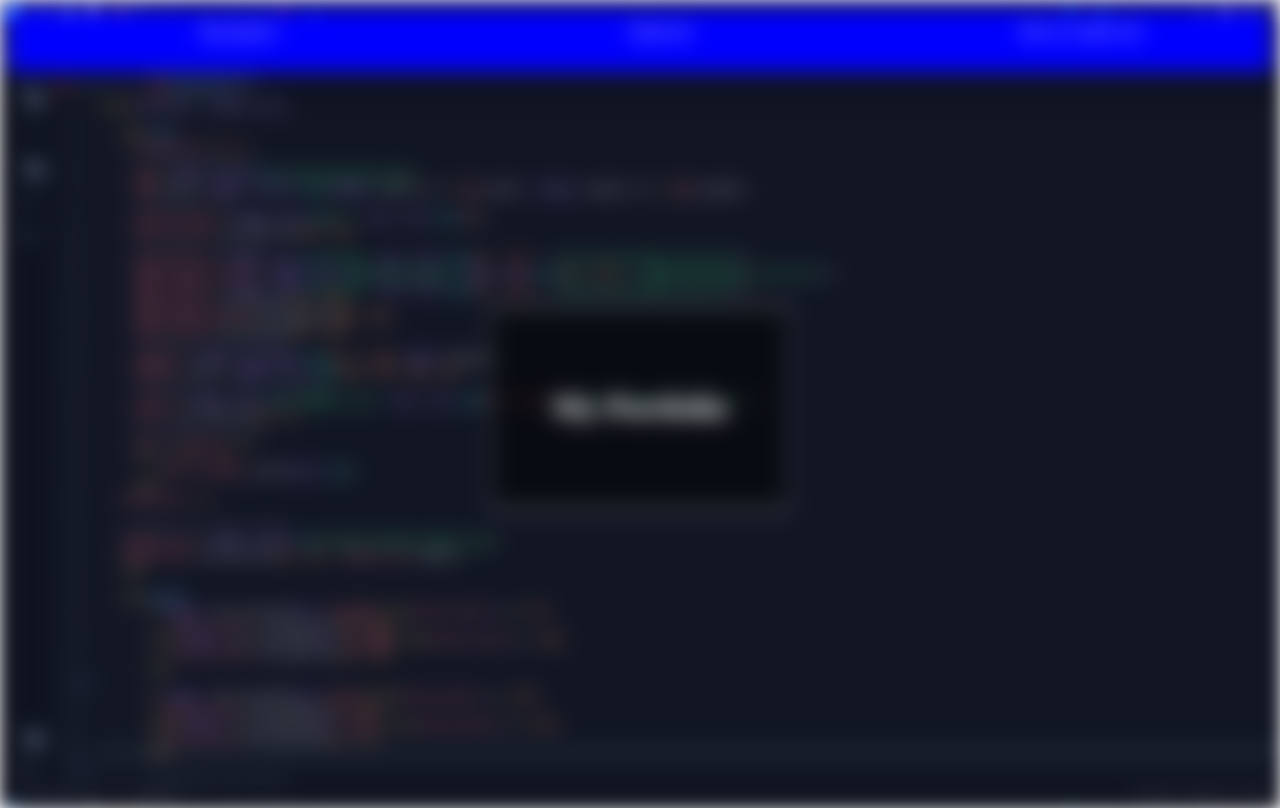
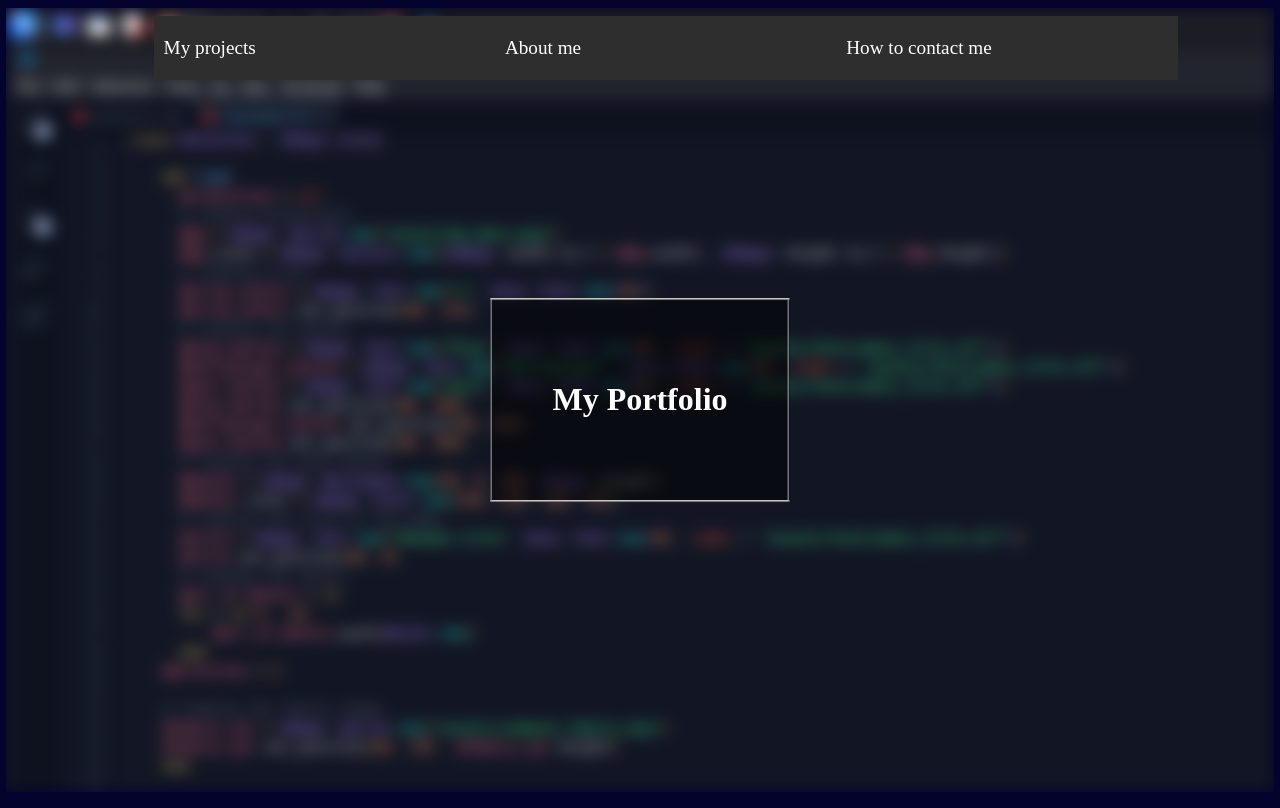
Before and after one commit to deadpanda-c/about_me, a website: page index.html in a window 1280 px wide. Drawn offline with Linux system fonts and the light colour scheme.

Commit message:
push the intro page

```diff
--- a/index.html
+++ b/index.html
@@ -5,28 +5,18 @@
     <meta charset="UTF-8">
     <meta http-equiv="X-UA-Compatible" content="IE=edge">
     <meta name="viewport" content="width=device-width, initial-scale=1.0">
-    <title>Document</title>
+    <title>Mon portfolio</title>
 </head>
 <body>
-    <!-- <figure class="first_circle"></figure> -->
-
     <div id="img-bg"></div>
-
     <header id="header">
         <nav>
             <ul id="mainul">
-                <li class="source"><a href="/my_projects">My projects</a>
-                    <ul class="menu_deroulant">
-                        <li class="elem">ELEM</li>
-                        <li class="elem">ELEM</li>
-                        <li class="elem">ELEM</li>
-                    </ul>
-                </li>
+                <li class="source"><a href="/my_projects">My projects</a></li>
                 <li class="source"><a href="/about_me">About me</a></li>
                 <li class="source"><a href="/contact_me">How to contact me</a></li>
             </ul>
         </nav>
-
         <div class="title">
             <h1>My Portfolio</h1>
         </div>
--- a/public/css/styles.css
+++ b/public/css/styles.css
@@ -1,49 +1,19 @@
 html, body {
-    height: 100%;
+    height: 99%;
+    width: 99.5%;
     overflow: hidden;
-    /* background-color: #535353; */
-    background-image: url('../assets/bg.png');
-    background-size: cover;
-    background-position: left top;
-    filter: blur(8px);
+    background: #04032d;
+    margin-right: auto;
+    margin-left: auto;
 }
 
-/* Figure */
-
-.first_circle, .second_circle {
-    display: block;
-    background-color: #fff;
-    border-radius: 50%;
-    height: 20px;
-    width: 20px;
-    margin: 0;
-    position: relative;
+::selection {
+    background: #191854;
+    color:white;
 }
 
-.first_circle {
-    animation: move_forward 10s infinite;
-    animation-timing-function: ease;
-}
-
-.second_circle {
-    animation: move_backward 5s infinite;
-    animation-timing-function: ease;
-
-}
-
-@keyframes move_forward {
-    0% {left: 0%; background-color: darkblue;}
-    50% {left: 98%; background-color: darkred;}
-    100% {left: 0%; background-color: darkblue;}
-}
-
-@keyframes move_backward {
-    from {
-        left: 98%;
-    }
-    to {
-        left: 2%;
-    }
+* {
+    box-sizing: border-box;
 }
 
 /* Header */
@@ -73,46 +43,57 @@ html, body {
 }
 
 #header nav ul#mainul {
-    background-color: blue;
-    height: 10%;
-    width: 100%;
+    background-color: #2E2E2E;
+    padding: 0;
+    /* background-color: white; */
+    height: 8%;
+    width: 80%;
     display: flex;
-    text-align: center;
+    /* display: inline-flex; */
+    /* text-align: center; */
     position: absolute;
-    top: 1%;
-    left: 50%;
+    top: 4%;
+    left: 52%;
     transform: translate(-50%, -50%);
 }
 
 #header nav ul li.source {
+    /* text-align: center; */
     text-decoration: none;
     flex: auto;
-    color: white;
-    display: inline-block;
+    color: black;
+    display: inline-flex;
+    align-items: stretch;
     transition: all;
     transition-duration: 0.7s;
-    width: 50%;
+    position: relative;
+    width: fit-content;
+    height: 100%;
     margin: auto;
-    padding: 10px;
+    padding-top: 11px;
 }
 
 a {
+    cursor: pointer;
+    font-size: larger;
+    display: flex;
+    align-items: stretch;
     padding: 10px;
-    margin: auto;
-    width: 50%;
+    height: 60%;
+    width:32%;
     color: white;
     text-decoration: none;
     transition: all;
+    position: fixed;
     transition-duration: 0.7s;
 }
 
-#header nav ul li:hover{
-    cursor: pointer;
-    background-color: white;
+#header nav ul li:hover {
+    background-color: black;
 }
 
 li.source:hover a {
-    color: black;
+    color: white;
 }
 
 #header nav ul li:hover ul.menu_deroulant {
@@ -124,11 +105,17 @@ li.source:hover .menu_deroulant li {
 }
 
 /* BACKGROUND IMAGE */
+
 #img-bg {
-    /* margin: 10px; */
-    padding: 10px;
-
-    height: 90%;
+    display: flex;
+    height: 100%;
+    width: 100%;
+    /* background-color: rgb(165, 126, 171); */
+    background-image: url("../assets/bg.png");
+    background-repeat: no-repeat;
+    /* background-position: ; */
+    /* background-size: cover; */
+    filter: blur(8px);
 }
 
 .title {
```
